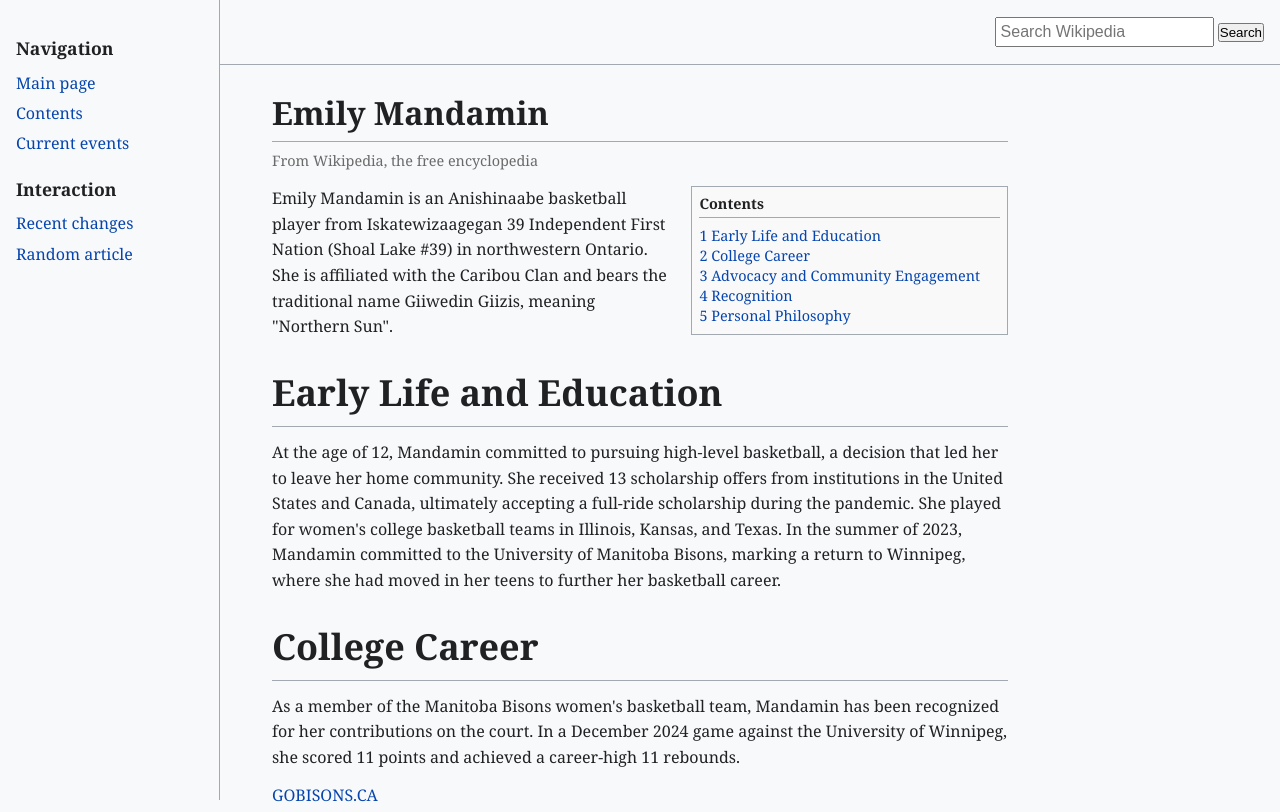
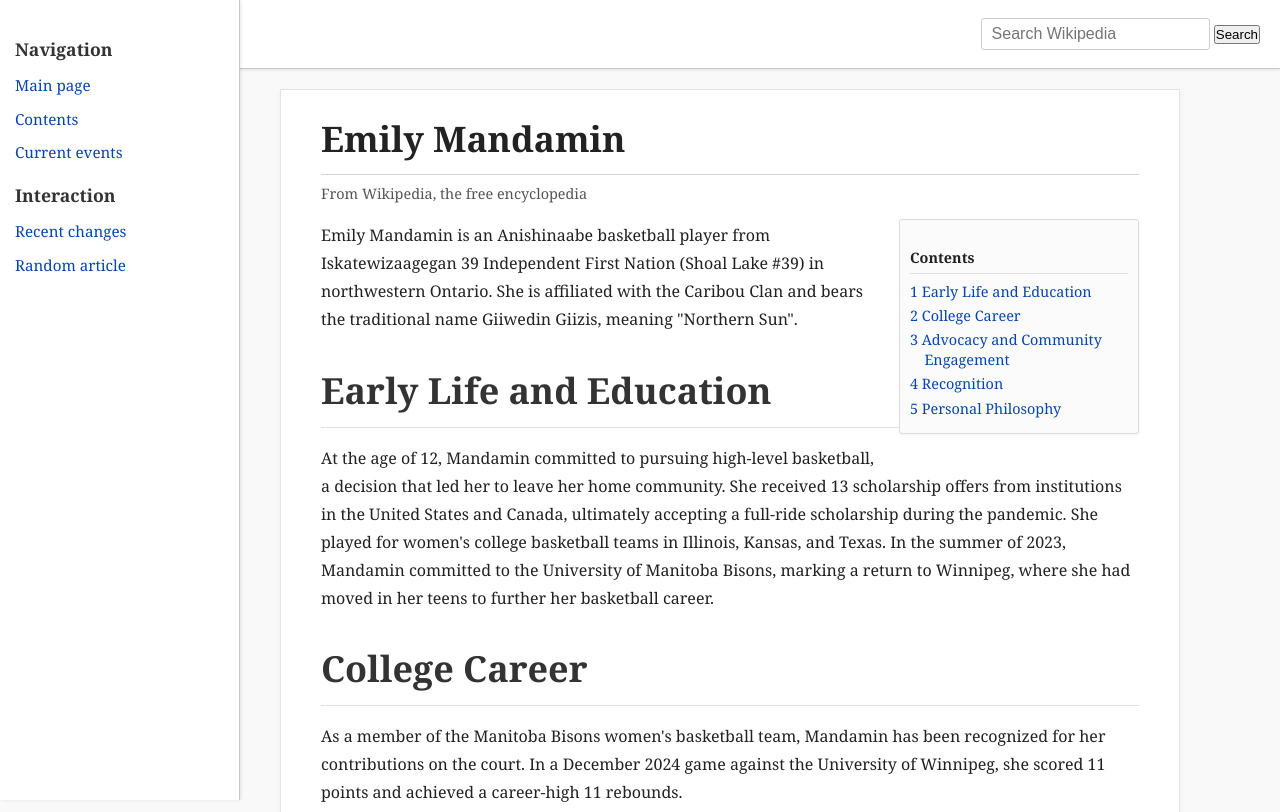
Before and after one commit to Munchma/SITE2, a plain HTML site: page index.html in a window 1280 px wide. Shown: the top 812 px of the page. Drawn offline with Linux system fonts and the light colour scheme; grey boxes are pictures that could not be loaded.

Commit message:
Add files via upload

```diff
--- a/style.css
+++ b/style.css
@@ -5,48 +5,53 @@
   padding: 0;
 }
 
-/* Body and Base Styling */
+/* Body Styling */
 body {
   font-family: "Linux Libertine", Georgia, "Times New Roman", Times, serif;
-  background-color: #f8f9fa;
+  background-color: #f9f9f9;
   color: #202122;
   line-height: 1.6;
 }
 
-/* Links */
+/* Link Styling */
 a {
   color: #0645ad;
   text-decoration: none;
+  transition: color 0.2s;
 }
 a:hover {
+  color: #0b0080;
   text-decoration: underline;
 }
 
-/* Header and Top Bar */
+/* Header & Top Bar */
 #mw-page-base,
 #mw-head-base {
-  background-color: #f8f9fa;
+  background-color: #fff;
 }
 #mw-head {
-  background-color: #f8f9fa;
-  border-bottom: 1px solid #a2a9b1;
-  padding: 0.5em 1em;
+  background-color: #fff;
+  border-bottom: 1px solid #c8c8c8;
+  padding: 10px 20px;
   display: flex;
   align-items: center;
   justify-content: space-between;
+  box-shadow: 0 1px 3px rgba(0, 0, 0, 0.1);
 }
 #p-logo img {
   height: 40px;
 }
 
-/* Search Form */
+/* Search Form Styling */
 #search-container {
   flex-grow: 1;
   text-align: right;
 }
 #search-container input[type="search"] {
-  padding: 4px;
+  padding: 6px 10px;
   font-size: 1em;
+  border: 1px solid #ccc;
+  border-radius: 3px;
 }
 
 /* Sidebar Navigation */
@@ -54,71 +59,93 @@
   position: fixed;
   top: 0;
   left: 0;
-  width: 220px;
+  width: 240px;
   height: 100%;
-  background-color: #f8f9fa;
-  border-right: 1px solid #a2a9b1;
-  padding: 1em;
+  background-color: #fff;
+  border-right: 1px solid #c8c8c8;
+  padding: 20px 15px;
   overflow-y: auto;
+  box-shadow: 1px 0 3px rgba(0, 0, 0, 0.1);
 }
 #mw-panel h3 {
   font-size: 1.1em;
-  margin: 1em 0 0.5em;
+  margin: 15px 0 10px;
+  color: #333;
 }
 #mw-panel .portal .body ul {
   list-style: none;
   padding-left: 0;
 }
 #mw-panel .portal .body ul li {
-  margin-bottom: 0.3em;
+  margin-bottom: 8px;
+}
+#mw-panel .portal .body ul li a {
+  font-size: 0.95em;
 }
 
-/* Main Content */
+/* Main Content Area */
 #content {
-  margin-left: 240px;
-  padding: 1em 2em;
-  max-width: 800px;
+  margin-left: 280px;
+  padding: 20px 40px;
+  max-width: 900px;
+  background-color: #fff;
+  border: 1px solid #e3e3e3;
+  box-shadow: 0 2px 5px rgba(0, 0, 0, 0.05);
+  margin-top: 20px;
+  margin-bottom: 20px;
 }
+
+/* Page Title and Header */
 .firstHeading {
-  font-size: 2em;
-  margin-top: 0.2em;
+  font-size: 2.2em;
   margin-bottom: 0.2em;
-  padding-bottom: 0.1em;
-  border-bottom: 1px solid #a2a9b1;
+  padding-bottom: 8px;
+  border-bottom: 1px solid #d3d3d3;
+  color: #222;
 }
 #siteSub {
   font-size: 0.9em;
-  color: #6a6a6a;
+  color: #555;
   margin-bottom: 1em;
 }
+
+/* Content Paragraphs */
 .mw-parser-output p {
-  margin: 0.8em 0;
+  margin: 1em 0;
+  font-size: 1em;
+  line-height: 1.75;
 }
+
+/* Headings Styling */
 .mw-headline {
   font-size: 1.5em;
-  margin-top: 1em;
-  margin-bottom: 0.5em;
+  margin: 1em 0 0.5em;
+  color: #333;
 }
 h2 {
-  border-bottom: 1px solid #a2a9b1;
-  padding-bottom: 0.2em;
-  margin-top: 1em;
+  border-bottom: 1px solid #e0e0e0;
+  padding-bottom: 0.3em;
+  margin-top: 1.2em;
 }
 
 /* Table of Contents */
 #toc {
   float: right;
-  width: 22em;
+  width: 240px;
   margin: 0 0 1em 1em;
-  padding: 0.5em;
-  background-color: #f9f9f9;
-  border: 1px solid #a2a9b1;
-  font-size: 90%;
-  line-height: 1.4em;
+  padding: 10px;
+  background-color: #fbfbfb;
+  border: 1px solid #dcdcdc;
+  border-radius: 3px;
+  font-size: 0.9em;
+  line-height: 1.4;
+  box-shadow: 0 1px 2px rgba(0, 0, 0, 0.05);
 }
 #toc h2 {
   font-size: 1em;
-  margin: 0 0 0.5em;
+  margin-bottom: 8px;
+  border-bottom: 1px solid #ddd;
+  padding-bottom: 5px;
 }
 #toc ul {
   list-style: none;
@@ -127,16 +154,17 @@
 #toc li {
   margin-left: 1em;
   text-indent: -1em;
+  margin-bottom: 4px;
 }
 
-/* Footer */
+/* Footer Styling */
 #footer {
-  background-color: #f8f9fa;
-  border-top: 1px solid #a2a9b1;
-  padding: 1em 2em;
+  background-color: #fff;
+  border-top: 1px solid #c8c8c8;
+  padding: 15px 20px;
   font-size: 0.8em;
   text-align: center;
-  margin-top: 2em;
+  color: #777;
 }
 #f-list ul {
   list-style: none;
@@ -145,8 +173,9 @@
 }
 #f-list ul li {
   display: inline;
-  margin: 0 0.5em;
+  margin: 0 10px;
 }
 #f-poweredby {
-  margin-top: 0.5em;
+  margin-top: 8px;
+  color: #999;
 }
```
